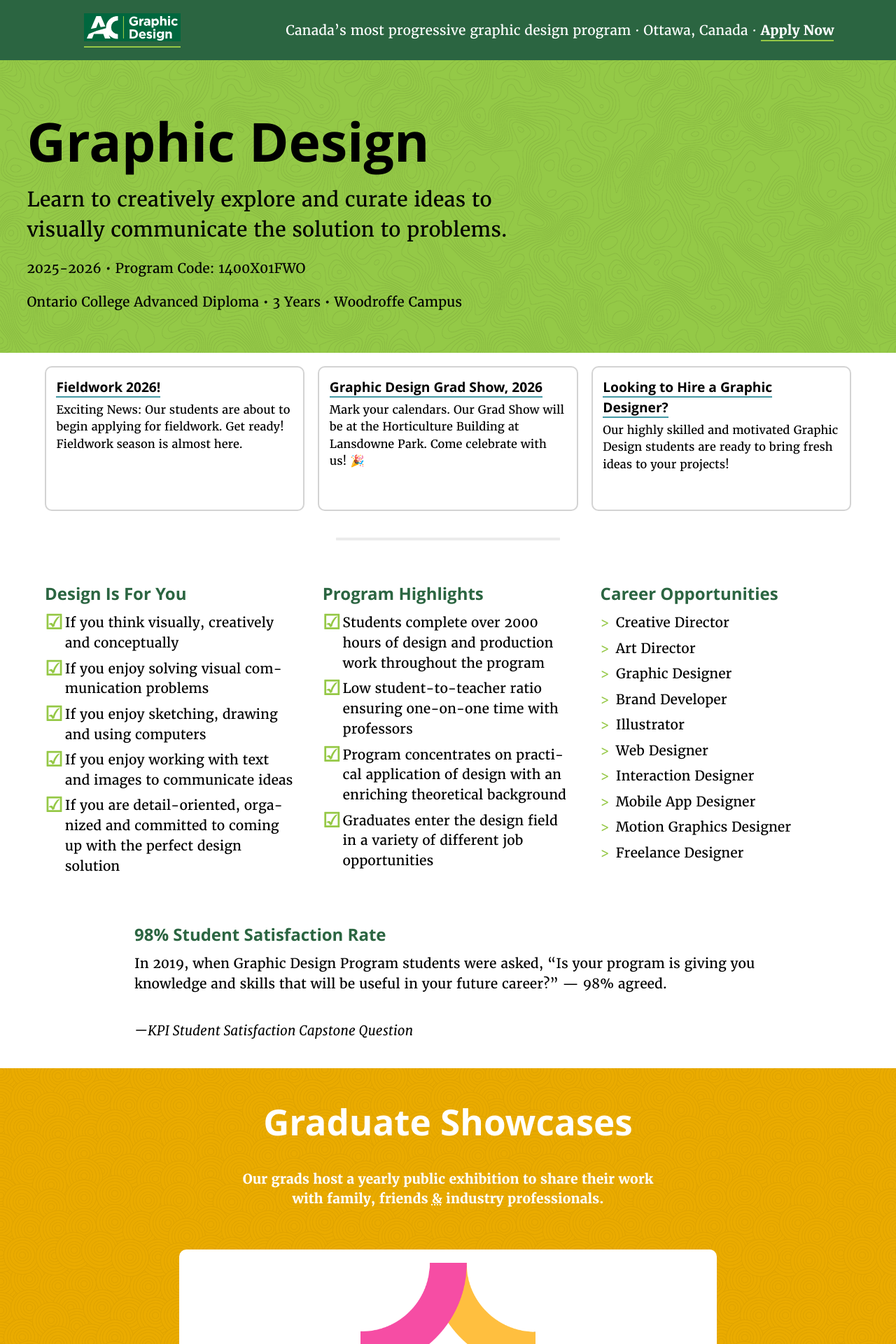
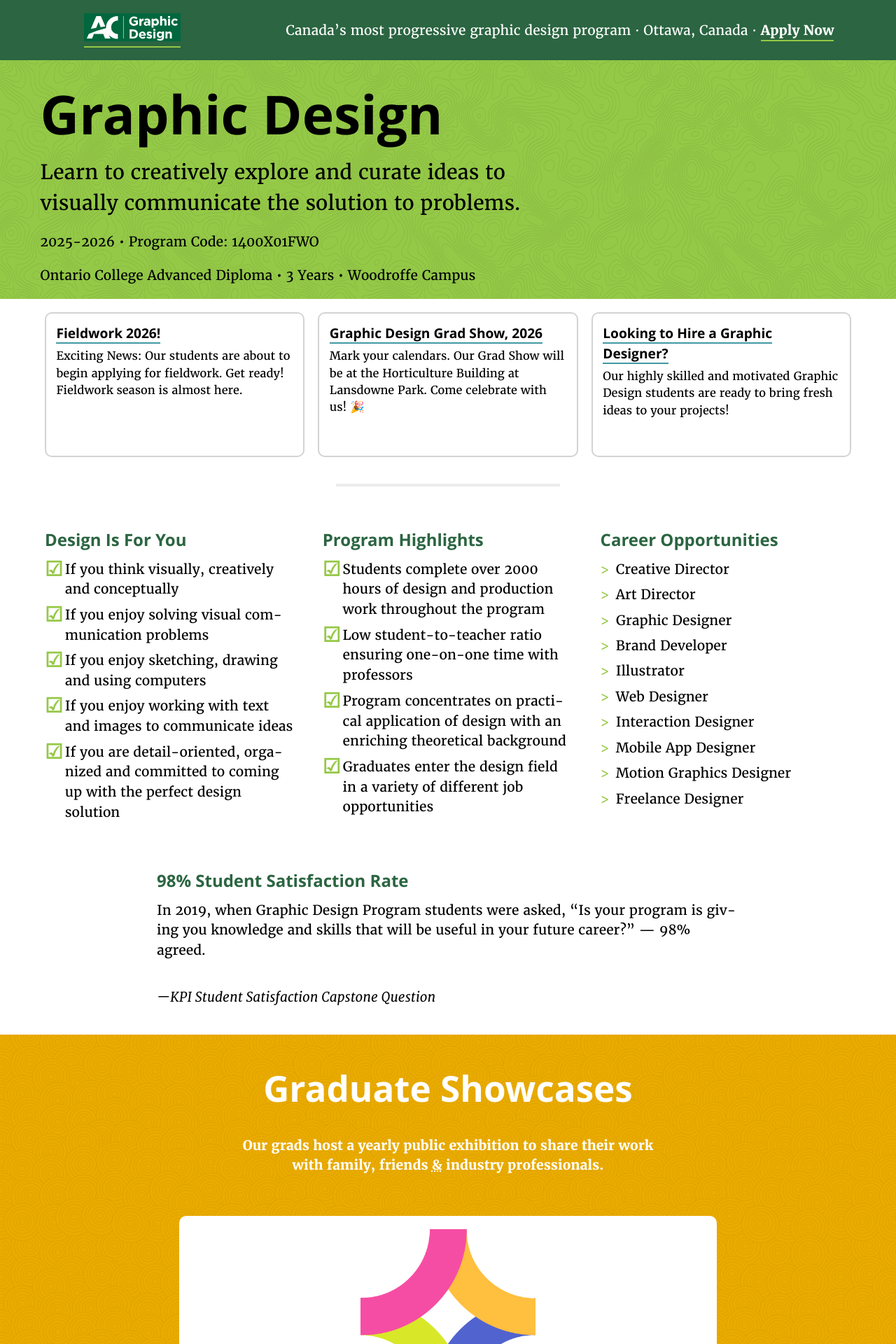
Before and after one commit to AlainParadis/ad, a Jekyll site: the page built from index.md, in a window 1280 px wide. Shown: the top 1920 px of the page at 70% size. Built offline with Jekyll 4.4.1, drawn with Linux system fonts in a browser that asks for light colours.

Commit message:
fix left page margins

```diff
--- a/css/layout.css
+++ b/css/layout.css
@@ -54,7 +54,7 @@ body
 	background-size: auto;
 	display: flex;
 	flex-direction: column;
-	padding: 2rem 2rem;
+	padding: 0rem 1rem;
 }
 
 .news
@@ -96,13 +96,6 @@ body
 	max-width: 60ch;
 	padding-top: 1rem;
 	margin: 2rem 1rem;
-}
-
-.stats > .satisfaction
-{
-	margin: 1rem auto;
-	text-align: left;
-	max-width: 90vw;
 }
 
 .grads
@@ -416,7 +409,8 @@ footer ul.resources { border-bottom: solid 2px var(--lime-green); }
 
 @media (min-width: 900px)
 {
-	/* Large desktop and up */
+	.banner { padding-left: 3rem; }
+
 	.masthead
 	{
 		width: 100%;
@@ -454,11 +448,11 @@ footer ul.resources { border-bottom: solid 2px var(--lime-green); }
 		margin-bottom: 2rem;
 	}
 
-	.stats > .satisfaction
+	.satisfaction
 	{
 		margin: 1rem auto;
 		text-align: left;
-		max-width: 70vw;
+		max-width: 65vw;
 	}
 
 	.grads ol
```
